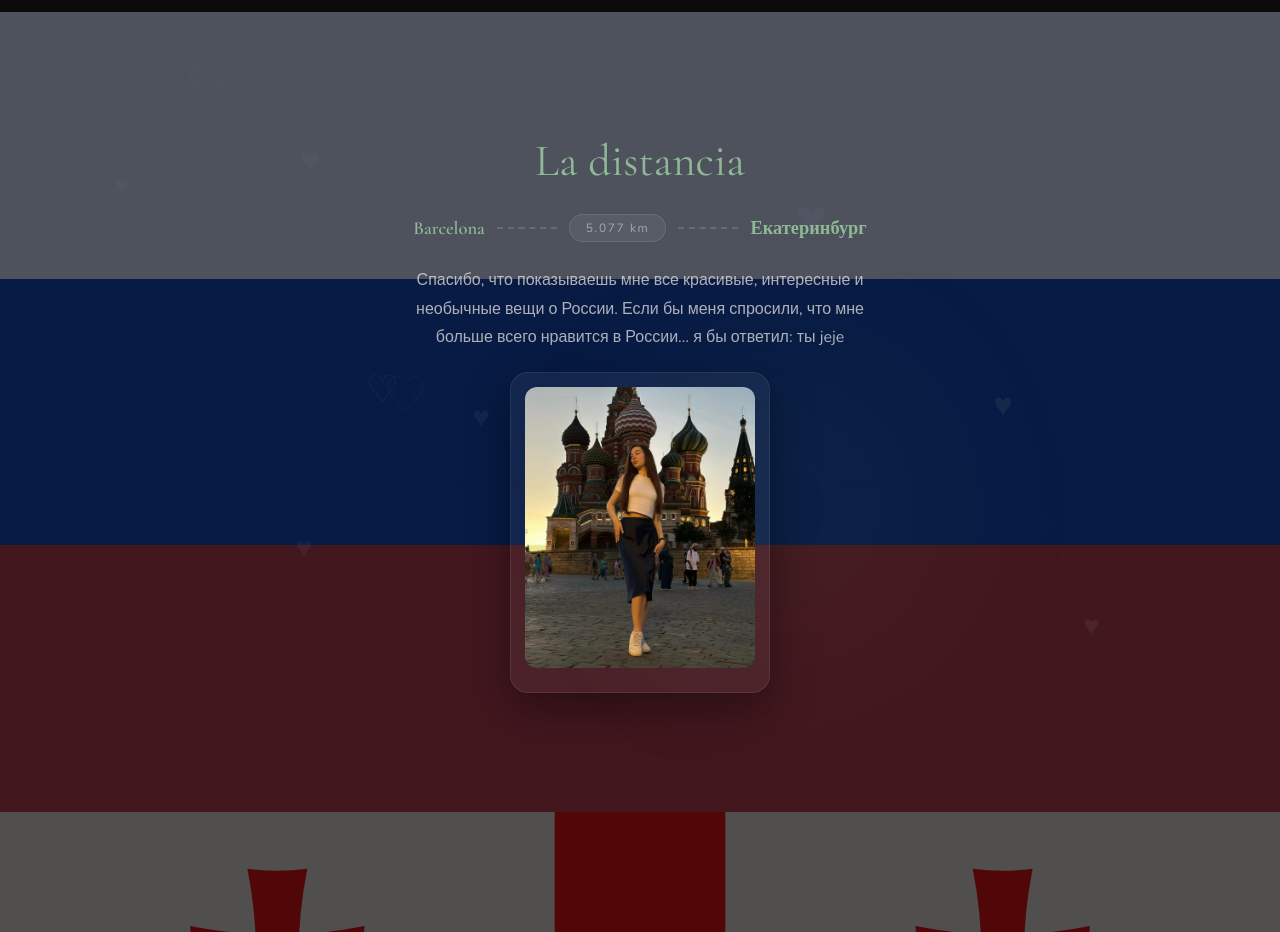
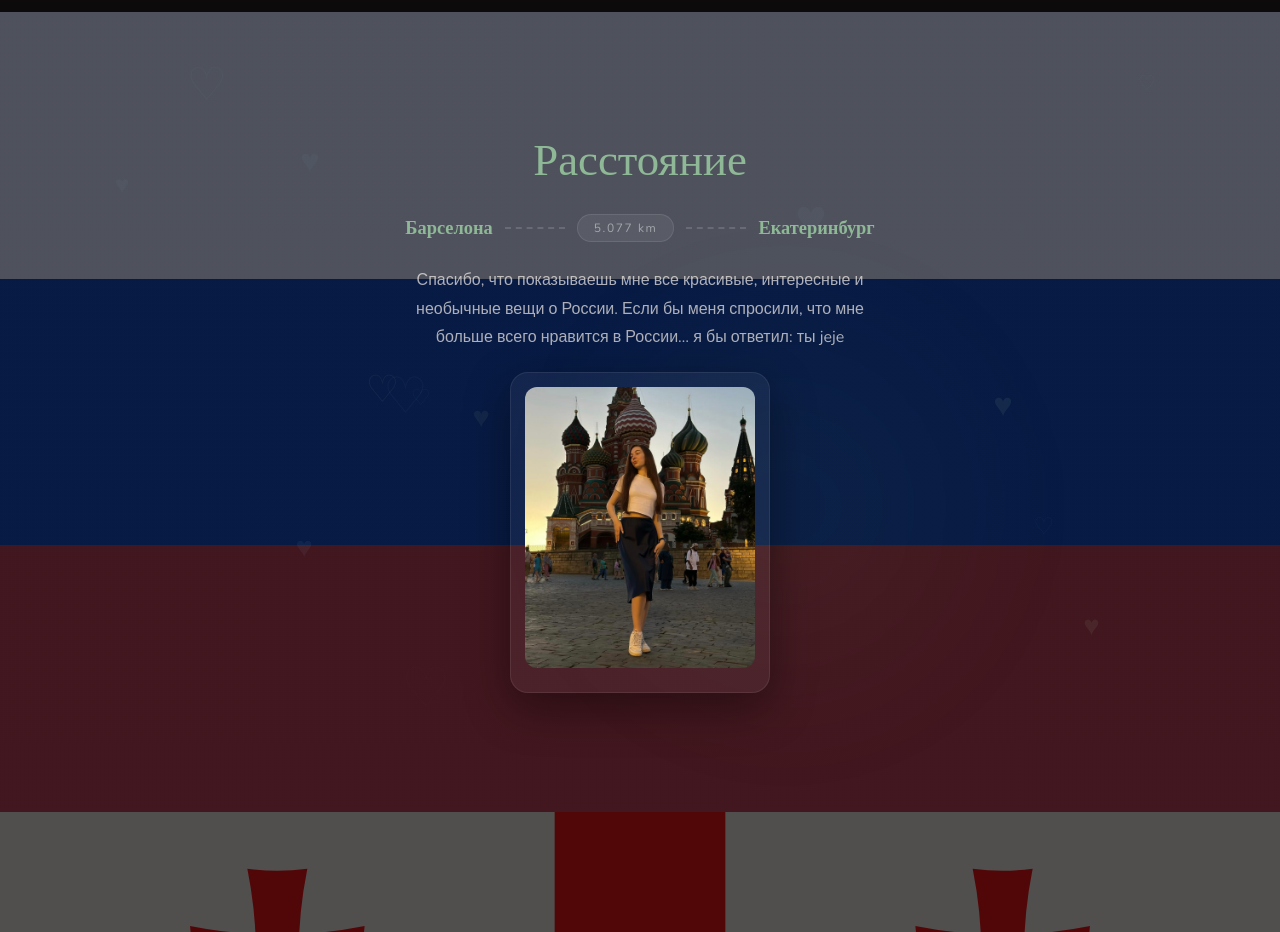
Before and after one commit to egoistas2003/birthday-val, a plain HTML site: page index.html in a window 1280 px wide. Shown: the part 10180-11112 px from the top of the page. Drawn offline with nearby package versions, Linux system fonts and the light colour scheme.

Commit message:
Update index.html

```diff
--- a/index.html
+++ b/index.html
@@ -861,9 +861,9 @@
     <div class="glow" style="background:rgba(143,185,150,.1);top:40%;right:25%"></div>
     <div class="heart-canvas" id="distanceHearts"></div>
     <div class="rv" style="text-align:center;max-width:500px;position:relative;z-index:2">
-      <div class="st sage">La distancia</div>
+      <div class="st sage">Расстояние</div>
       <div class="map-v">
-        <span class="city sage">Barcelona</span>
+        <span class="city sage">Барселона</span>
         <div class="dot-line"></div>
         <span class="km">5.077 km</span>
         <div class="dot-line"></div>
```
